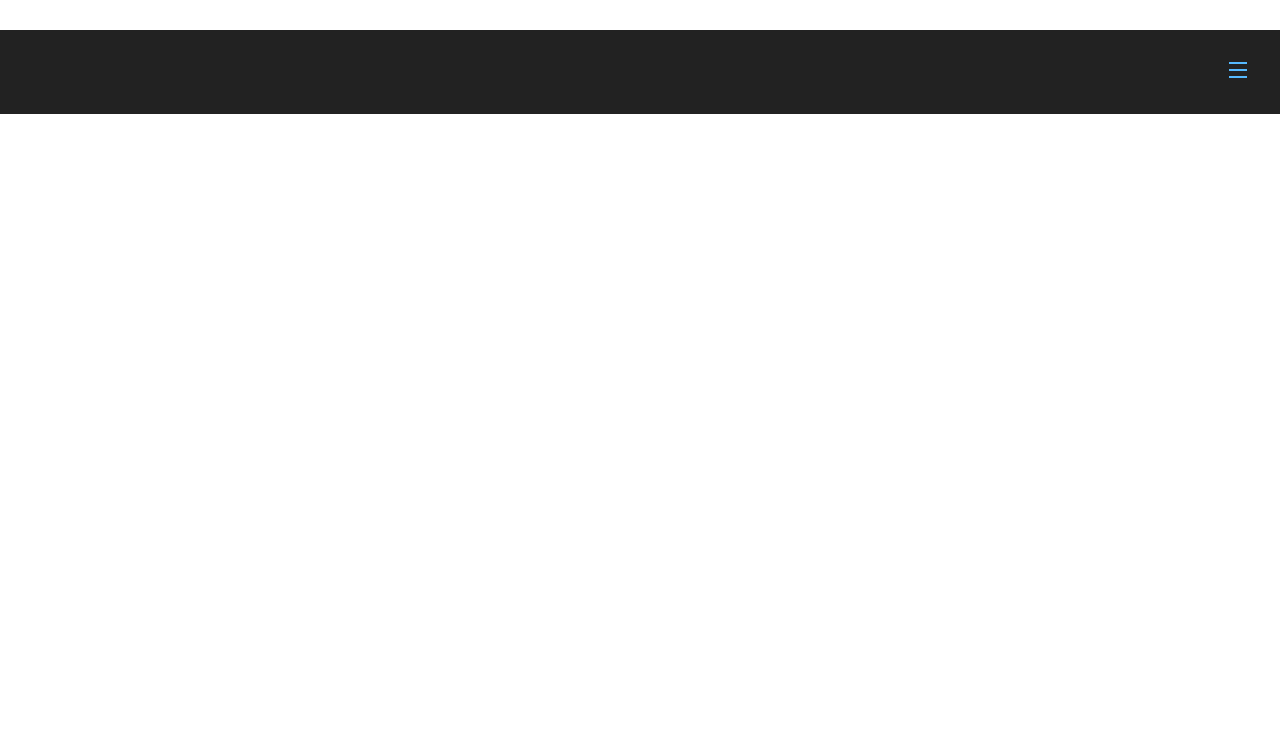
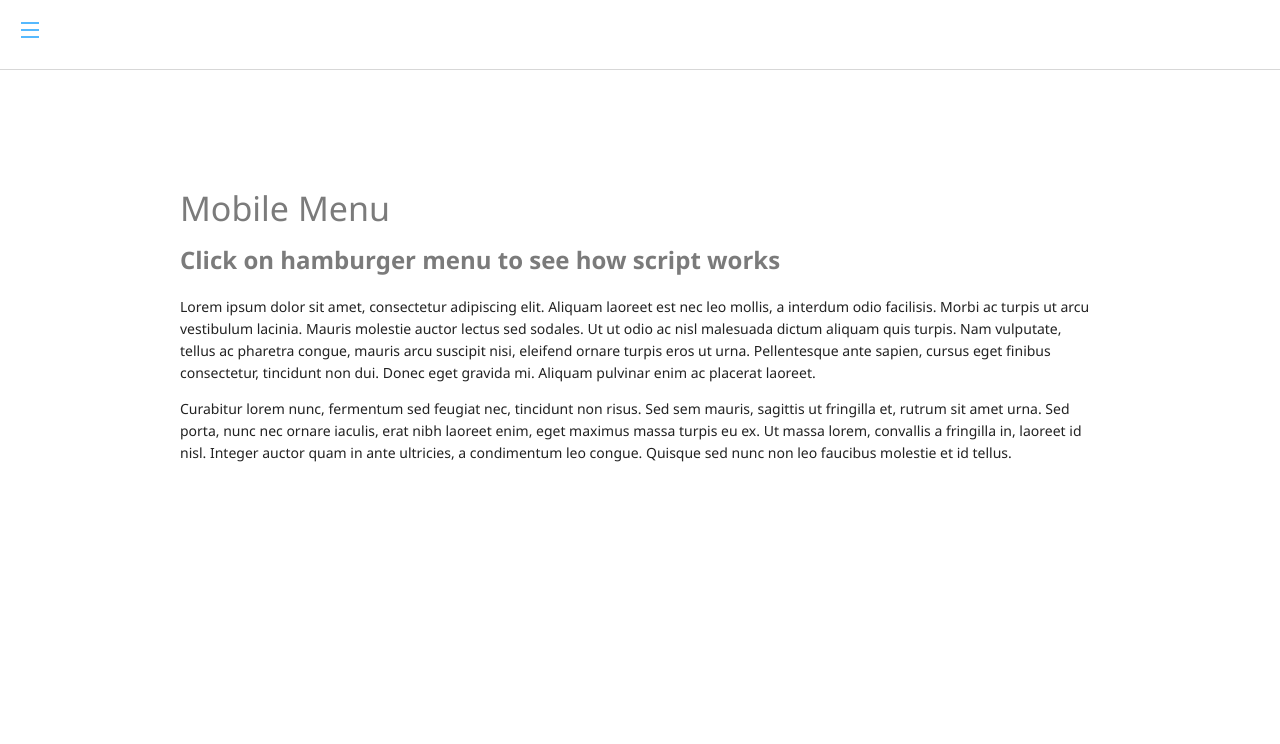
Before and after one commit to peronczyk/PLON, a PHP site: page /examples/MenuMobile in a window 1280 px wide. Shown: the top 744 px of the page. After the commit the page ends 462 px from the top, so only its background shows below. Run offline with PHP 8.4, Linux system fonts and the light colour scheme; style sheets or scripts are compiled from the project's sources.

Commit message:
Ne version is ready

```diff
--- a/assets/styles/themes/basic/components/_header.scss
+++ b/assets/styles/themes/basic/components/_header.scss
@@ -28,6 +28,71 @@
 			font-size: 18px;
 			font-weight: normal;
 			color: #7b7b7b;
+		}
+	}
+
+	&__toggle {
+		display: inline-block;
+		position: relative;
+		margin: 10px;
+		width: 42px;
+		height: 42px;
+		transition: all .2s cubic-bezier(0.40, 0.14, 0.50, 0.78);
+
+		&:hover { border-color: #8f8f8f; }
+
+		hr {
+			position: absolute;
+			left: 11px;
+			width: 18px;
+			height: 2px;
+			border: 0;
+			background-color: #56b9fe;
+			transition: all .3s cubic-bezier(0.40, 0.14, 0.50, 0.78);
+
+			&:nth-child(1) { top: 12px; }
+			&:nth-child(2) { top: 19px; }
+			&:nth-child(3) { top: 26px; }
+		}
+
+		.is-menuMobile--open & {
+			hr {
+				&:nth-child(1) { top: 20px; transform: rotate(45deg); }
+				&:nth-child(2) { left: 30px; opacity: 0; }
+				&:nth-child(3) { top: 20px; transform: rotate(-45deg); }
+			}
+		}
+	}
+
+	&__nav {
+		transition: .3s;
+
+		ul {
+			list-style: none;
+		}
+
+		a {
+			display: block;
+			padding: 10px 30px;
+		}
+
+		.c-Header--mobile & {
+			visibility: hidden;
+			position: fixed;
+			top: 0;
+			right: 0;
+			padding-top: 30px;
+			height: 100%;
+			width: 300px;
+			opacity: 0;
+			transform: scale(.9) translateX(100px);
+			will-change: visibility, opacity, transform;
+		}
+
+		.is-menuMobile--open & {
+			visibility: visible;
+			opacity: 1;
+			transform: scale(1) translateX(0);
 		}
 	}
 
--- a/examples/MenuMobile/index.html
+++ b/examples/MenuMobile/index.html
@@ -9,29 +9,44 @@
 
 	<link rel="stylesheet" type="text/css" href="../../dist/styles/layout.css">
 	<link rel="stylesheet" type="text/css" href="../../dist/styles/theme-basic.css">
-	<link rel="stylesheet" type="text/css" href="style.css">
 
 	<script type="text/javascript" src="../../dist/scripts/jquery-3.1.0.js"></script>
 	<script type="text/javascript" async src="../../dist/scripts/jquery-menumobile.js"></script>
 	<script type="text/javascript" async src="custom.js"></script>
+
+	<style>
+		.l-Wrapper {
+			padding-top: 160px;
+			transition: .4s;
+			will-change: filter, transform;
+		}
+
+		.is-menuMobile--open .l-Wrapper {
+			transform: scale(.9);
+			filter: blur(8px);
+		}
+	</style>
 </head>
 
 <body>
 
-	<nav class="t-Dark">
-		<a href="#" id="mobile-menu-toggle" class="c-Main-menu__toggle"><hr><hr><hr></a>
-		<div class="c-Main-menu">
+	<header class="c-Header c-Header--mobile u-Line--bottom">
+		<a class="c-Header__toggle" href="#" id="mobile-menu-toggle"><hr><hr><hr></a>
+		<nav class="c-Header__nav t-Dark">
 			<ul>
 				<li><a href="#a">Lorem ipsum</a></li>
 				<li><a href="#b">Dolor sit amet</a></li>
 				<li><a href="#c">Consectetur</a></li>
 				<li><a href="test.html">Consectetur</a></li>
 			</ul>
-		</div>
-	</nav>
+		</nav>
+	</header>
 
-	<div class="Wrapper">
-		<h1>Lorem ipsum dolor sit amet</h1>
+	<div class="l-Wrapper">
+		<h1>Mobile Menu</h1>
+		<h2>Click on hamburger menu to see how script works</h2>
+		<p>Lorem ipsum dolor sit amet, consectetur adipiscing elit. Aliquam laoreet est nec leo mollis, a interdum odio facilisis. Morbi ac turpis ut arcu vestibulum lacinia. Mauris molestie auctor lectus sed sodales. Ut ut odio ac nisl malesuada dictum aliquam quis turpis. Nam vulputate, tellus ac pharetra congue, mauris arcu suscipit nisi, eleifend ornare turpis eros ut urna. Pellentesque ante sapien, cursus eget finibus consectetur, tincidunt non dui. Donec eget gravida mi. Aliquam pulvinar enim ac placerat laoreet.</p>
+		<p>Curabitur lorem nunc, fermentum sed feugiat nec, tincidunt non risus. Sed sem mauris, sagittis ut fringilla et, rutrum sit amet urna. Sed porta, nunc nec ornare iaculis, erat nibh laoreet enim, eget maximus massa turpis eu ex. Ut massa lorem, convallis a fringilla in, laoreet id nisl. Integer auctor quam in ante ultricies, a condimentum leo congue. Quisque sed nunc non leo faucibus molestie et id tellus.</p>
 	</div>
 
 </body>
--- a/examples/MenuMobile/style.css
+++ /dev/null
@@ -1,88 +0,0 @@
-nav {
-	position: fixed;
-	padding: 20px;
-	width: 100%;
-	text-align: right;
-}
-
-.Menu-mobile_is-Open {
-	overflow: hidden;
-}
-
-
-
-/*	--------------------------------------------------------------------------------
- *	MAIN MENU
- */
-
-
-/* NAV MENU */
-
-.c-Main-menu {
-	visibility: hidden;
-	position: absolute;
-	top: 0;
-	right: 0;
-	left: 60px;
-	z-index: -1;
-	height: 100vh;
-	opacity: 0;
-	background-color: #fff;
-	transform: translateX(40px);
-	transition: all .2s cubic-bezier(0.40, 0.14, 0.50, 0.78);
-	box-shadow: 0 1px 30px 0 rgba(0,0,0,.4);
-}
-
-.Menu-mobile_is-Open .c-Main-menu {
-	visibility: visible;
-	transform: translateX(0);
-	opacity: 1;
-}
-
-	.c-Main-menu ul {
-		height: 100%;
-		list-style-type: none;
-		text-align: left;
-	}
-
-		.c-Main-menu ul a {
-			display: block;
-			position: relative;
-			padding: 25px 30px;
-			transition: all .2s cubic-bezier(0.40, 0.14, 0.50, 0.78);
-		}
-
-		.c-Main-menu ul li a:hover {
-			background-color: #e5e5e5;
-		}
-
-
-/* NAV MENU - TOGGLE */
-
-.c-Main-menu__toggle {
-	display: inline-block;
-	position: relative;
-	width: 42px;
-	height: 42px;
-	transition: all .2s cubic-bezier(0.40, 0.14, 0.50, 0.78);
-}
-
-.c-Main-menu__toggle:hover { border-color: #8f8f8f; }
-
-	.c-Main-menu__toggle hr {
-		position: absolute;
-		left: 11px;
-		width: 18px;
-		height: 2px;
-		border: 0;
-		background-color: #56b9fe;
-		transition: all .3s cubic-bezier(0.40, 0.14, 0.50, 0.78);
-	}
-
-	.c-Main-menu__toggle hr:nth-child(1) { top: 12px; }
-	.c-Main-menu__toggle hr:nth-child(2) { top: 19px; }
-	.c-Main-menu__toggle hr:nth-child(3) { top: 26px; }
-
-	.Menu-mobile_is-Open .c-Main-menu__toggle hr:nth-child(1) { top: 20px; transform: rotate(45deg); }
-	.Menu-mobile_is-Open .c-Main-menu__toggle hr:nth-child(2) { left: 30px; opacity: 0; }
-	.Menu-mobile_is-Open .c-Main-menu__toggle hr:nth-child(3) { top: 20px; transform: rotate(-45deg); }
```
Also changed, not shown: assets/scripts/jquery-menumobile.js.
